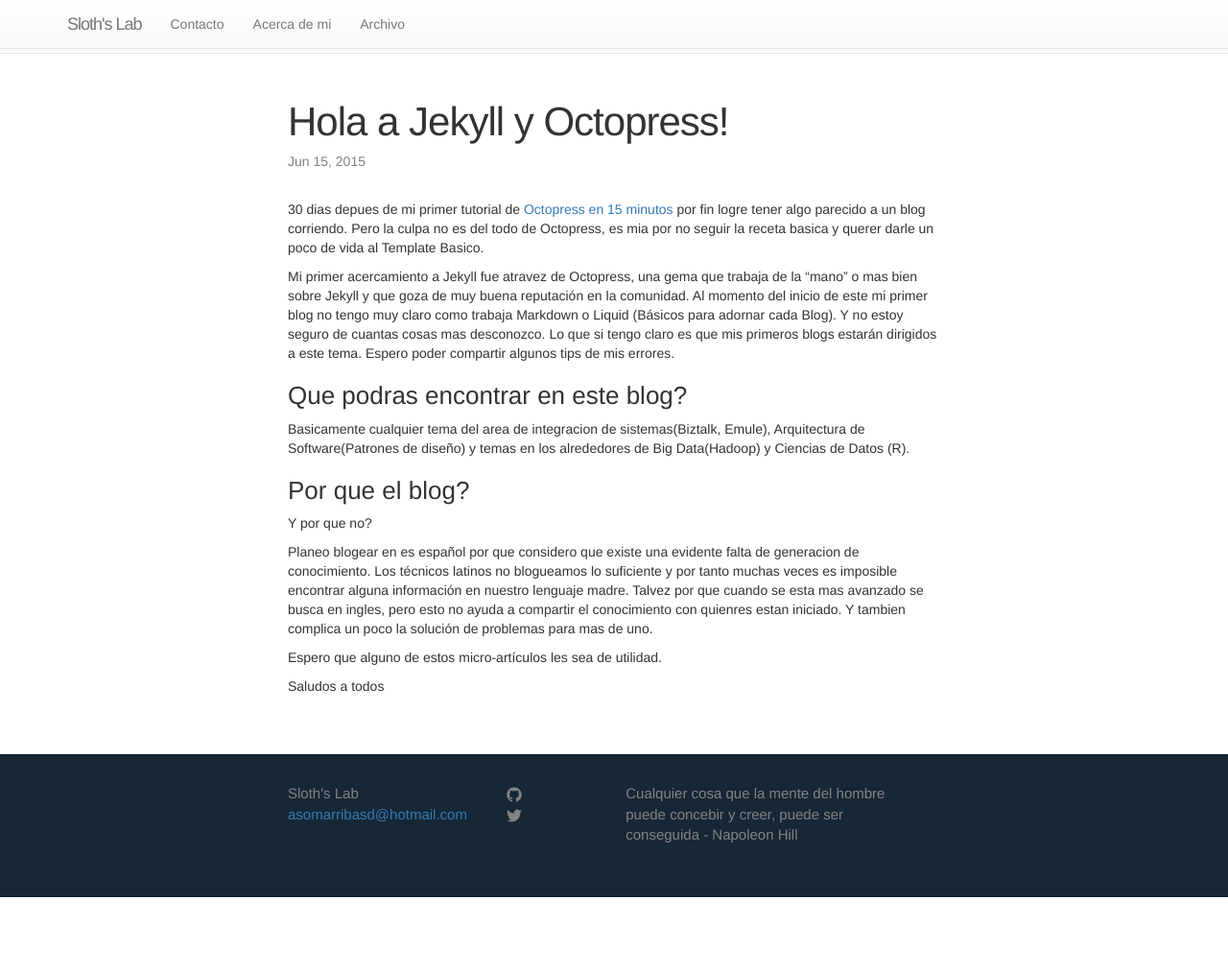
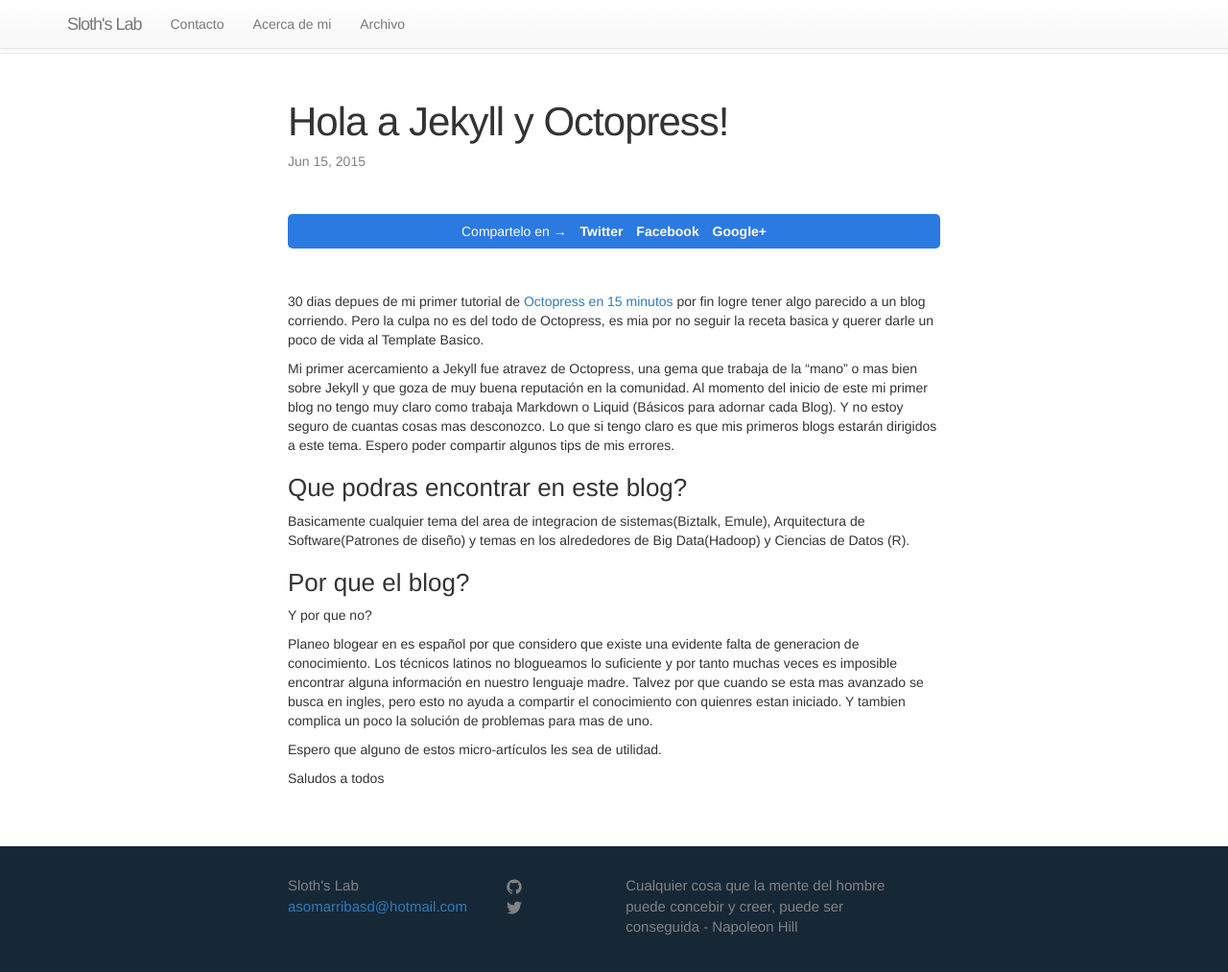
Before and after one commit to asomarribasd/asomarribasd.github.io, a Jekyll site: the page built from _posts/2015-06-15-hola-jekyll.markdown, in a window 1280 px wide and 1031 px high. Shown: the top 1013 px of the window at 96% size. Built offline with Jekyll 4.4.1, drawn with Linux system fonts in a browser that asks for light colours; nearby versions of some CDN libraries.

Commit message:
Add Share bar to Blogs

```diff
--- a/_includes/footer.html
+++ b/_includes/footer.html
@@ -56,7 +56,7 @@
   (function(i,s,o,g,r,a,m){i['GoogleAnalyticsObject']=r;i[r]=i[r]||function(){
   (i[r].q=i[r].q||[]).push(arguments)},i[r].l=1*new Date();a=s.createElement(o),
   m=s.getElementsByTagName(o)[0];a.async=1;a.src=g;m.parentNode.insertBefore(a,m)
-  })(window,document,'script','//www.google-analytics.com/analytics.js','ga');
+  })(window,document,'script','http://www.google-analytics.com/analytics.js','ga');
 
   ga('create', 'UA-65836020-1', 'auto');
   ga('send', 'pageview');
--- a/_layouts/post.html
+++ b/_layouts/post.html
@@ -7,7 +7,12 @@
     <h1 class="post-title" itemprop="name headline">{{ page.title }}</h1>
     <p class="post-meta"><time datetime="{{ page.date | date_to_xmlschema }}" itemprop="datePublished">{{ page.date | date: "%b %-d, %Y" }}</time>{% if page.author %} • <span itemprop="author" itemscope itemtype="http://schema.org/Person"><span itemprop="name">{{ page.author }}</span></span>{% endif %}</p>
   </header>
-
+<div class="share-page">
+    Compartelo en &rarr;
+    <a href="https://twitter.com/intent/tweet?text={{ page.title }}&url={{ site.url }}{{ page.url }}&via={{ site.twitter_username }}&related={{ site.twitter_username }}" rel="nofollow" target="_blank" title="Share on Twitter">Twitter</a>
+    <a href="https://facebook.com/sharer.php?u={{ site.url }}{{ page.url }}" rel="nofollow" target="_blank" title="Share on Facebook">Facebook</a>
+    <a href="https://plus.google.com/share?url={{ site.url }}{{ page.url }}" rel="nofollow" target="_blank" title="Share on Google+">Google+</a>
+</div>
   <div class="post-content" itemprop="articleBody">
     {{ content }}
   </div>
--- a/_sass/_layout.scss
+++ b/_sass/_layout.scss
@@ -249,3 +249,23 @@
         }
     }
 }
+
+.share-page {
+    text-align: center;
+    background: $secondary-color;
+    color: $light-color;
+    padding: 8px 15px;
+    border-radius: 5px;
+    margin: 1.5 * $spacing-unit 0;
+
+    a {
+        font-weight: 700;
+        color: #fff;
+        margin-left: 10px;
+
+        &:hover {
+            color: #fff;
+            border-bottom: 1px dashed #fff;
+        }
+    }
+}
--- a/css/main.scss
+++ b/css/main.scss
@@ -10,6 +10,8 @@
 $small-font-size:  $base-font-size * 0.875;
 $base-line-height: 1.5;
 
+$light-color:     #FFFFFF;
+$secondary-color: #2a7ae2;
 $spacing-unit:     30px;
 
 $text-color:       #111;
@@ -27,13 +29,6 @@
 $on-laptop:        800px;
 
 
-// Using media queries with like this:
-// @include media-query($on-palm) {
-//     .wrapper {
-//         padding-right: $spacing-unit / 2;
-//         padding-left: $spacing-unit / 2;
-//     }
-// }
 @mixin media-query($device) {
     @media screen and (max-width: $device) {
         @content;
```
Also changed, not shown: _sass/partials/_blog.scss (line endings or trailing spaces).
